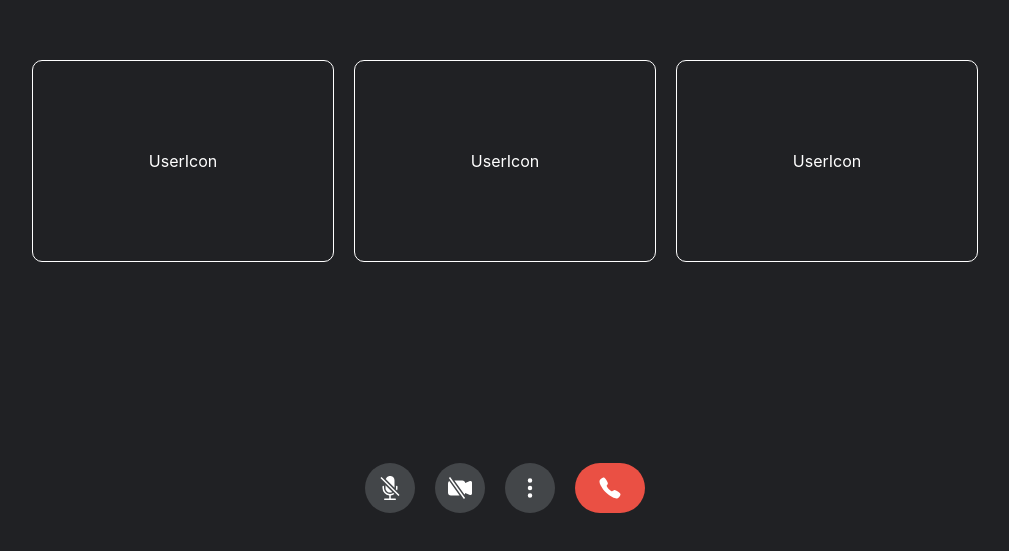
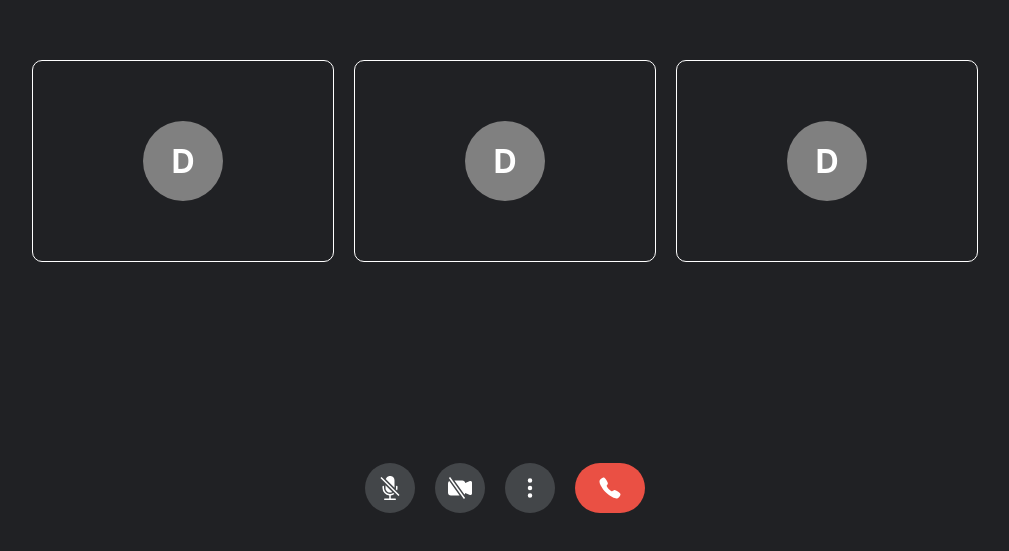
Before and after one commit to Danieruone/demo-call, a React (Vite) app: page / in a window 1280 px wide. Shown: the part 239-790 px from the top of the page, without its empty margins (135-1144 px from the left). Built offline with nearby package versions, Linux system fonts and the light colour scheme.

Commit message:
Add user icon

```diff
--- a/src/Components/UserIcon.tsx
+++ b/src/Components/UserIcon.tsx
@@ -1,3 +1,9 @@
 export const UserIcon = () => {
-  return <div className='userContainer'>UserIcon</div>;
+  return (
+    <div className='userContainer'>
+      <div>
+        <h1>D</h1>
+      </div>
+    </div>
+  );
 };
--- a/src/index.css
+++ b/src/index.css
@@ -12,6 +12,8 @@ code {
     monospace;
 }
 
+/* global */
+
 .container {
   background: #202124;
   display: flex;
@@ -24,6 +26,8 @@ code {
   position: relative;
 }
 
+/* UserIcon */
+
 .userContainer {
   border: solid 1px white;
   width: 300px;
@@ -35,6 +39,18 @@ code {
   color: white;
   margin: 10px;
 }
+
+.userContainer div {
+  background-color: gray;
+  width: 80px;
+  height: 80px;
+  display: flex;
+  justify-content: center;
+  align-items: center;
+  border-radius: 50%;
+}
+
+/* ControlsPanel */
 
 .controlsPanelContainer {
   position: absolute;
```
